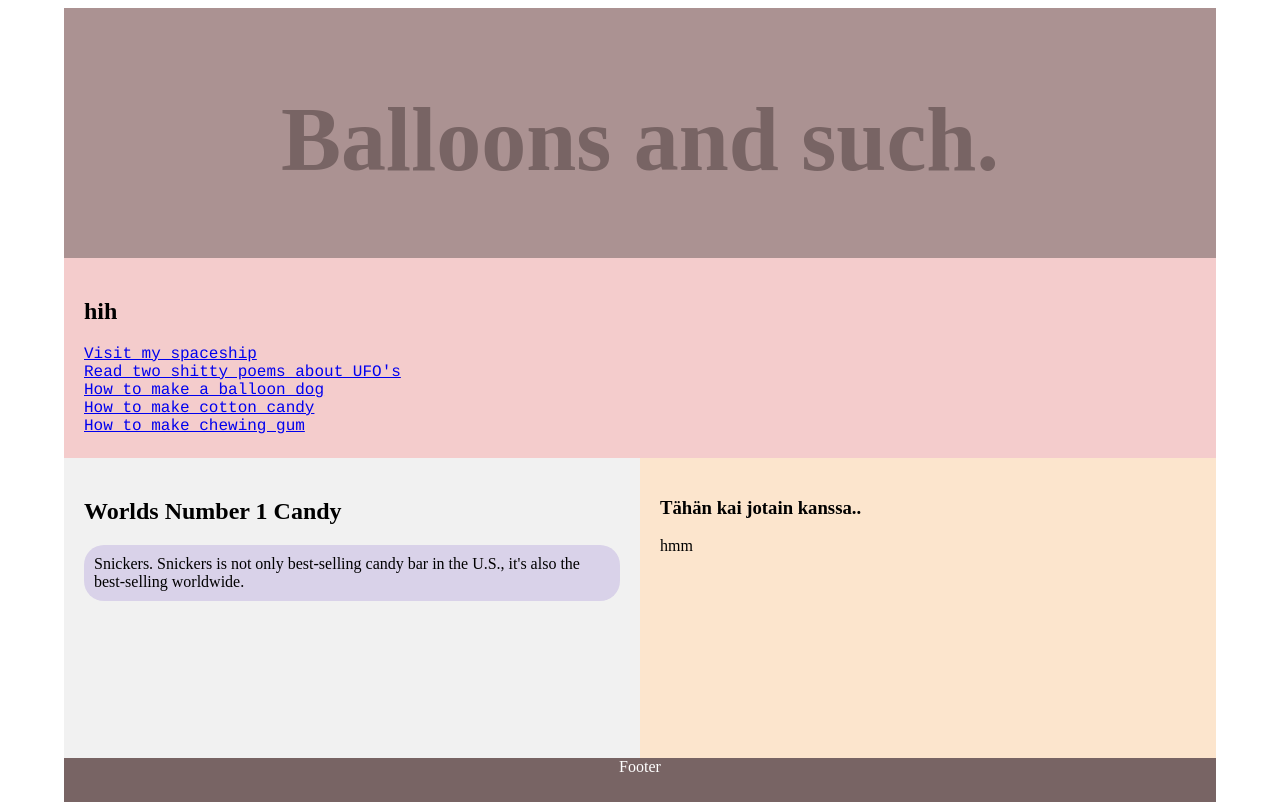
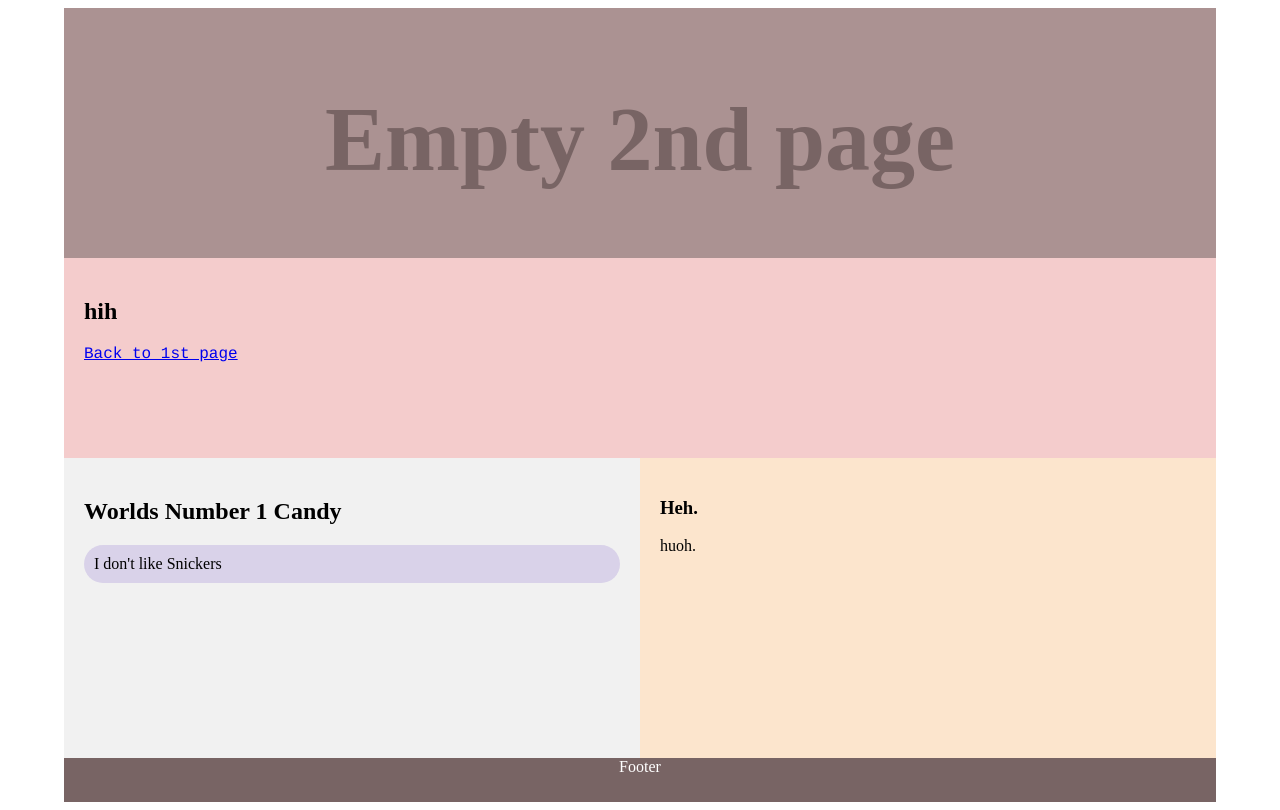
Before and after one commit to peppisusanna/candyman, a plain HTML site: page second.html in a window 1280 px wide. Drawn offline with Linux system fonts and the light colour scheme.

Commit message:
Update second.html

```diff
--- a/second.html
+++ b/second.html
@@ -82,27 +82,23 @@ footer {
 </head>
 <body>
 <header>
-    <h1>Balloons and such.</h1>
+    <h1>Empty 2nd page</h1>
 </header>
 <section>
   <nav>
       <h2>hih</h2>
     <ul>
-        <li><a href="https://peppisusanna.github.io/space/">Visit my spaceship</a></li>
-        <li><a href="https://peppisusanna.github.io/space/second.html">Read two shitty poems about UFO's</a></li>
-      <li><a href="https://www.youtube.com/watch?v=oEbBgIK7M3g&ab_channel=AboutMagic">How to make a balloon dog</a></li>
-      <li><a href="https://www.youtube.com/watch?v=qm6RcneM7kA&ab_channel=BytesizeScience">How to make cotton candy</a></li>
-      <li><a href="https://www.youtube.com/watch?v=2kttVyakHN4&ab_channel=DiscoveryUK">How to make chewing gum</a></li>
+        <li><a href="https://peppisusanna.github.io/candyman/">Back to 1st page</a></li>
     </ul>
   </nav>
   </section>
   <article>
     <h2>Worlds Number 1 Candy</h2>
-    <p class="pop">Snickers. Snickers is not only best-selling candy bar in the U.S., it's also the best-selling worldwide.</p>
+    <p class="pop">I don't like Snickers</p>
   </article>
   <aside>
-      <h3>Tähän kai jotain kanssa..</h3>
-      <p> hmm </p>
+      <h3>Heh.</h3>
+      <p> huoh. </p>
   </aside>
 <footer>
   <p>Footer</p>
```
